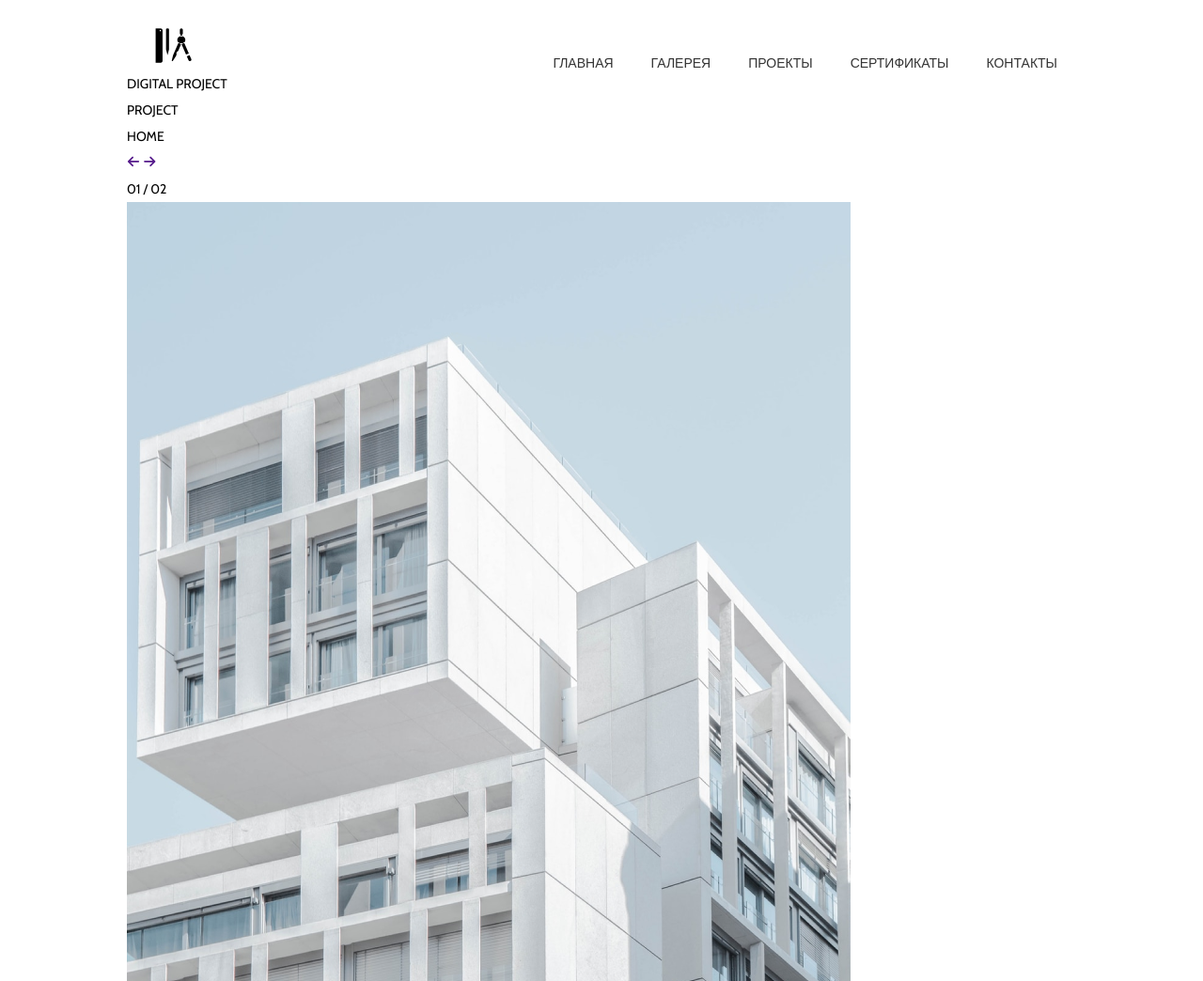
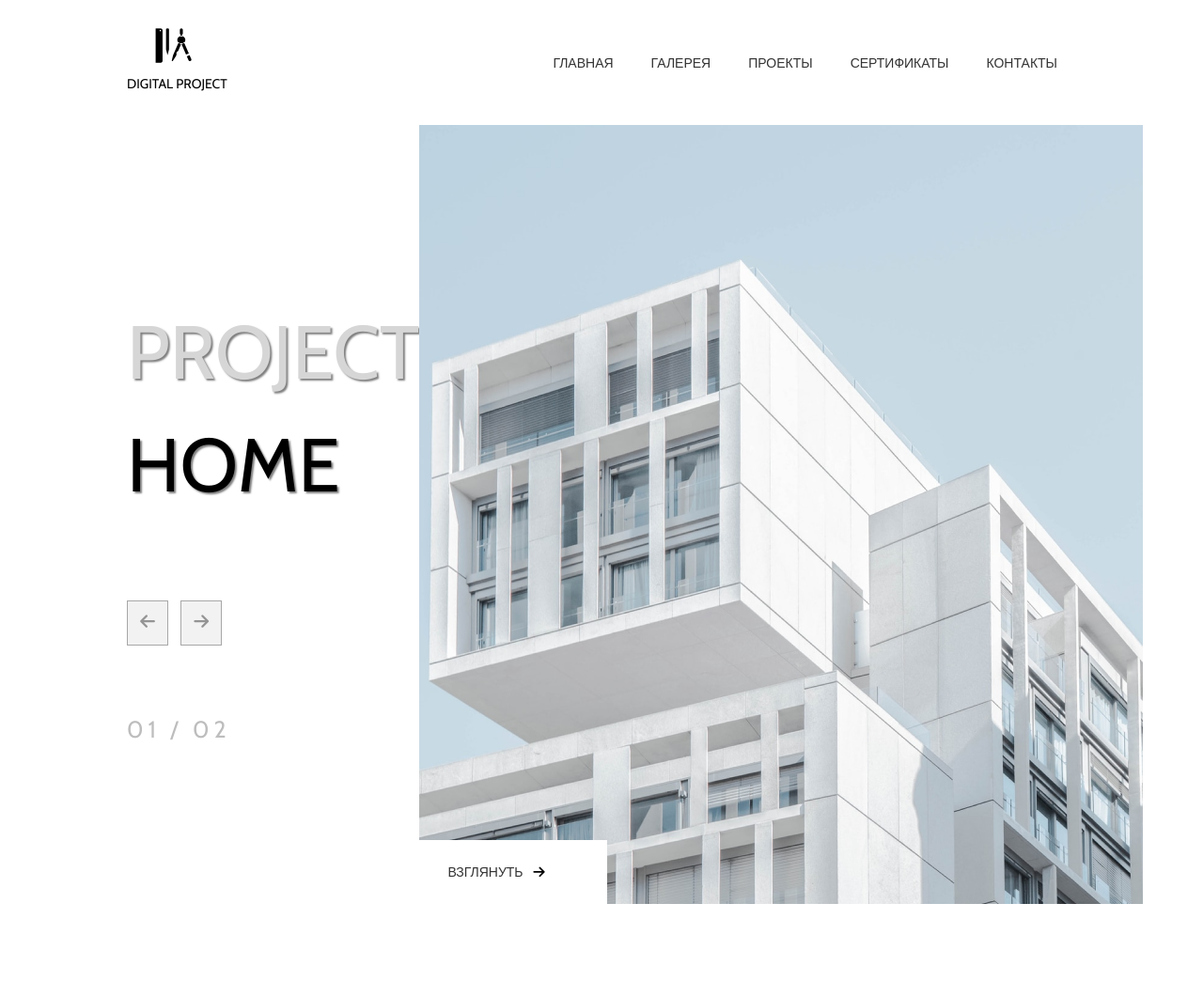
Before and after one commit to HannaNesterova/TEST-WORK, a website: page index.html in a window 1280 px wide. Shown: the whole page at 94% size. After the commit the page ends 962 px from the top, so only its background shows below. Drawn offline with nearby package versions, Linux system fonts and the light colour scheme; files whose address does not match are found by name.

Commit message:
main section is positioned

```diff
--- a/index.html
+++ b/index.html
@@ -34,12 +34,12 @@
             <div class="main_section-container">
                 <div class="main_section-pretitle">
                     <div class="main_section-title">
-                        <p>PROJECT</p>
-                        <p>HOME</p>
+                        <p class="project-section">PROJECT</p>
+                        <p class="home-section">HOME</p>
                     </div>
                     <div class="main_section-arrows">
-                        <a href="" class="arrow-left _icon-arrow-left"></a>
-                        <a href="" class="arrow-right _icon-arrow-right"></a>
+                        <a href="#" class="arrow-left _icon-arrow-left"></a>
+                        <a href="#" class="arrow-right _icon-arrow-right"></a>
                     </div>
                     <div class="main_section-numbers">
                         <p>01 / 02</p>
@@ -47,7 +47,11 @@
                 </div>
 
                 <div class="main_section-img">
-                    <img src="/images/Rectangle 6.png">
+                    <img class="section_img" src="/images/Rectangle 6.png">
+                    <div class="button_img">
+                        <a href="#">ВЗГЛЯНУТЬ</a>
+                        <p class="_icon-arrow-right"></p>
+                    </div>
                 </div>
             </div>
         </div>
--- a/sass/style.scss
+++ b/sass/style.scss
@@ -93,12 +93,14 @@ body {
     background-color: rgb(255, 255, 255);
     font-family: 'Cabin', sans-serif;
     max-width: 1440px;
+    margin: 0 auto;
 }
 .container{
     margin: 0px 135px;
 }
 
 header {
+    margin-bottom: 30px;
     .header_menu {
         display: flex;
         justify-content: space-between;
@@ -158,3 +160,85 @@ header {
         margin-top: -15px;
     }
 }
+
+.main_section {
+    .main_section-container {
+        display: flex;
+        justify-content: space-between;
+        align-items:center;
+    }
+
+.main_section-pretitle {
+    display: flex;
+    flex-direction: column;
+    justify-content: space-between;
+}
+.project-section{
+    color: rgb(214, 214, 214);
+    font-size: 80px;
+    text-shadow: 2px 2px 2px rgb(126, 126, 126);
+}
+.home-section{
+    margin-top: -40px;
+    font-size: 80px;
+    text-shadow: 2px 2px 2px rgb(126, 126, 126);
+}
+
+.main_section-title {}
+
+.main_section-arrows {
+    margin-top: 70px;
+}
+
+.arrow-left {
+    font-size: 18px;
+    background-color: #F2F2F2;
+    padding: 12px;
+    border: 1px solid rgba(128, 128, 128, 0.65);
+    color: rgba(128, 128, 128, 0.829);;
+}
+
+._icon-arrow-left {}
+
+.arrow-right {
+    font-size: 18px;
+    background-color: #F2F2F2;
+    padding: 12px;
+    border: 1px solid rgba(128, 128, 128, 0.65);
+    color: rgba(128, 128, 128, 0.829);
+    margin-left: 10px;
+}
+
+._icon-arrow-right {
+    margin-left: 10px;
+}
+
+.main_section-numbers {
+    color: #BDBDBD;
+    letter-spacing: 5px;
+    margin-top: 70px;
+
+        p{
+            font-size: 25px;
+        }
+    }
+
+.main_section-img{
+    position: relative;
+.button_img{
+    position: absolute;
+    background-color: #ffffff;
+    bottom: 0;
+    left: 0;
+    display: flex;
+    align-items: center;
+    padding: 20px 30px;
+    width: 200px;
+
+    a{
+        color: #333333;
+    }
+    }
+}
+
+}
```
Also changed, not shown: css/style.css, 1 other file.
